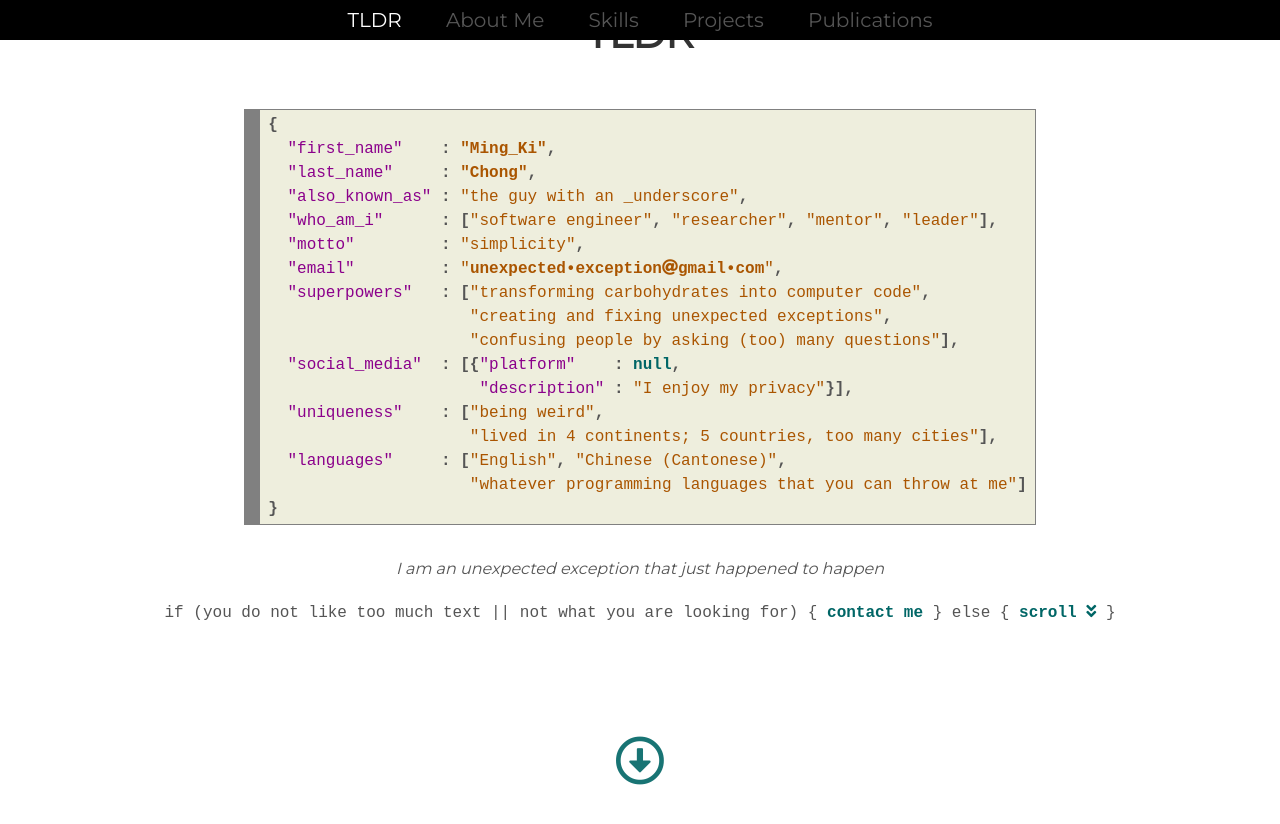
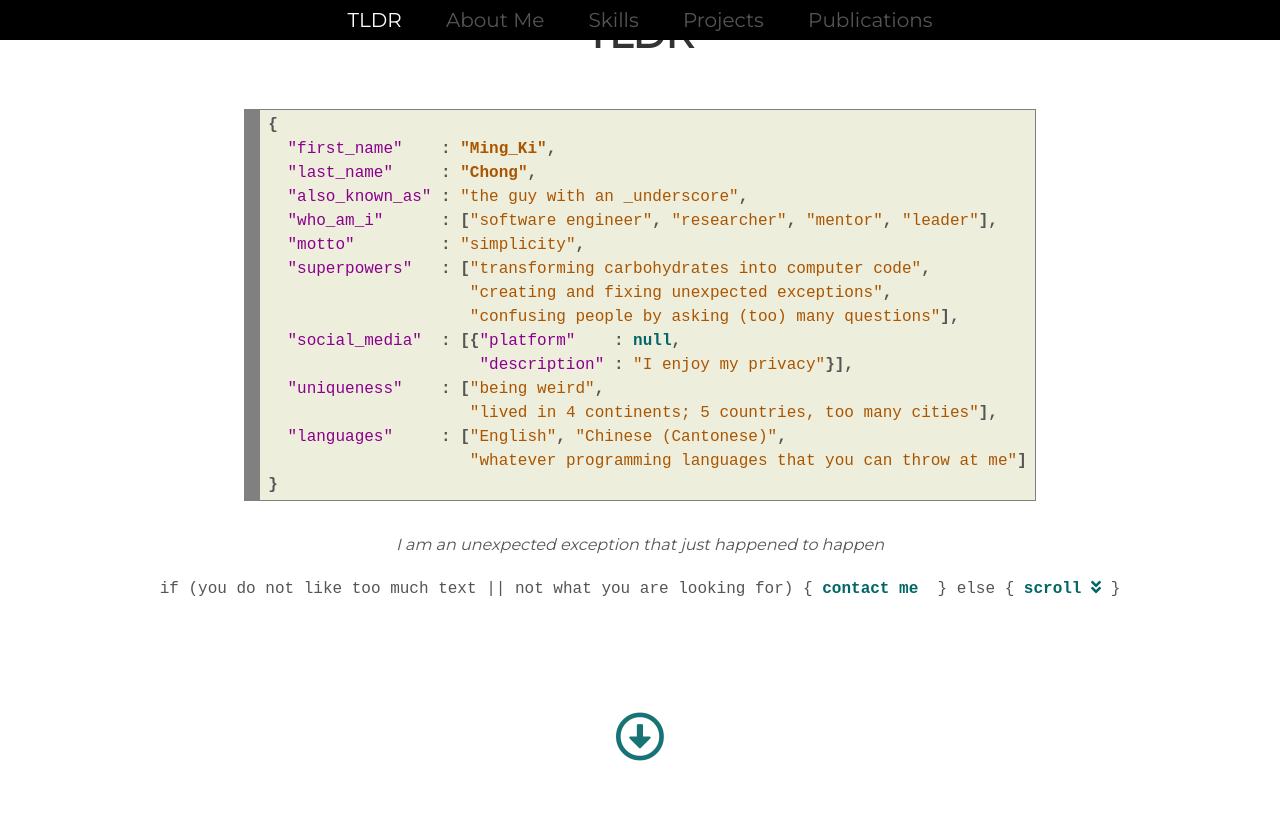
Before and after one commit to mingkichong/mingkichong.github.io, a Jekyll site: the page built from index.html, in a window 1280 px wide and 900 px high, scrolled down 1117 px. Shown: the top 824 px of the window. Built offline with Jekyll 4.4.1, drawn with Linux system fonts in a browser that asks for light colours; some of the changed text lies outside the part shown.

Commit message:
remove email address

```diff
--- a/_config.yml
+++ b/_config.yml
@@ -5,7 +5,7 @@ description:        'this is my unexpected online exception'
 # User settings
 username:           'Ming_Ki Chong'
 user_description:   'I am an unexpected exception that just happened to happen'
-email_address :     '<strong>unexpected&bull;exception<i class="fas fa-at"></i>gmail&bull;com</strong>'
+# email_address :     '<strong>unexpected&bull;exception<i class="fas fa-at"></i>gmail&bull;com</strong>'
 github_username:    'mingkichong'
 linkedin_username:  'mingkichong'
 youtube_username:   'unexpectedexception'
--- a/_includes/footer.html
+++ b/_includes/footer.html
@@ -5,7 +5,9 @@
 <!-- </div> -->
 <footer class="footer">
   <p><i class="far fa-copyright"></i> {{ site.time | date: '%Y' }} &bull; {{site.username}} &bull; Last updated: September 2019</p>
+  {% if site.email_address %}
   <p><i class="fas fa-mail-bulk"></i> {{ site.email_address }}</p>
+  {% endif %}
   <p>Build with <a href="https://jekyllrb.com/" target="_blank">Jekyll</a> and <a href="https://github.com/nrandecker/particle" target="_blank">Particle Theme</a></p>
 </footer>
 <!-- <script src="//cdn.jsdelivr.net/particles.js/2.0.0/particles.min.js"></script> -->
--- a/_includes/summary.html
+++ b/_includes/summary.html
@@ -11,8 +11,9 @@
   <span class="about_json_key">&quot;last_name&quot;</span>     : <span class="about_json_value" style="font-weight: bold;">&quot;Chong&quot;</span>,
   <span class="about_json_key">&quot;also_known_as&quot;</span> : <span class="about_json_value">&quot;the guy with an _underscore&quot;</span>,
   <span class="about_json_key">&quot;who_am_i&quot;</span>      : [<span class="about_json_value">&quot;software engineer&quot;</span>, <span class="about_json_value">&quot;researcher&quot;</span>, <span class="about_json_value">&quot;mentor&quot;</span>, <span class="about_json_value">&quot;leader&quot;</span>],
-  <span class="about_json_key">&quot;motto&quot;</span>         : <span class="about_json_value">&quot;simplicity&quot;</span>,
+  <span class="about_json_key">&quot;motto&quot;</span>         : <span class="about_json_value">&quot;simplicity&quot;</span>,{% if site.email_address %}
   <span class="about_json_key">&quot;email&quot;</span>         : <span class="about_json_value">&quot;{{ site.email_address }}&quot;</span>,
+{% endif %}
   <span class="about_json_key">&quot;superpowers&quot;</span>   : [<span class="about_json_value">&quot;transforming carbohydrates into computer code&quot;</span>,
                      <span class="about_json_value">&quot;creating and fixing unexpected exceptions&quot;</span>,
                      <span class="about_json_value">&quot;confusing people by asking (too) many questions&quot;</span>],
@@ -30,7 +31,8 @@
 <div class="about_user_description"> {{site.user_description}} </div>
 
 <div class="about_details">
-  <pre class="about_user_description_want_more">if (you do not like too much text || not what you are looking for) { <span id="about_link"><a><span class="tooltip">contact me<span class="tooltiptext"><i class="fas fa-mail-bulk"></i> {{ site.email_address }}</span></span></a></span> } else { <span class="icon" id="about_link"><a href="#about" data-scroll>scroll <i class="fas fa-angle-double-down"></i></a></span> }</pre>
+  <pre class="about_user_description_want_more">if (you do not like too much text || not what you are looking for) { <span id="about_link"><a><span class="tooltip">contact me {% if site.email_address %}
+<span class="tooltiptext"><i class="fas fa-mail-bulk"></i> {{ site.email_address }}</span>{% endif %}</span></a></span> } else { <span class="icon" id="about_link"><a href="#about" data-scroll>scroll <i class="fas fa-angle-double-down"></i></a></span> }</pre>
 </div>
 
 </section>
```
